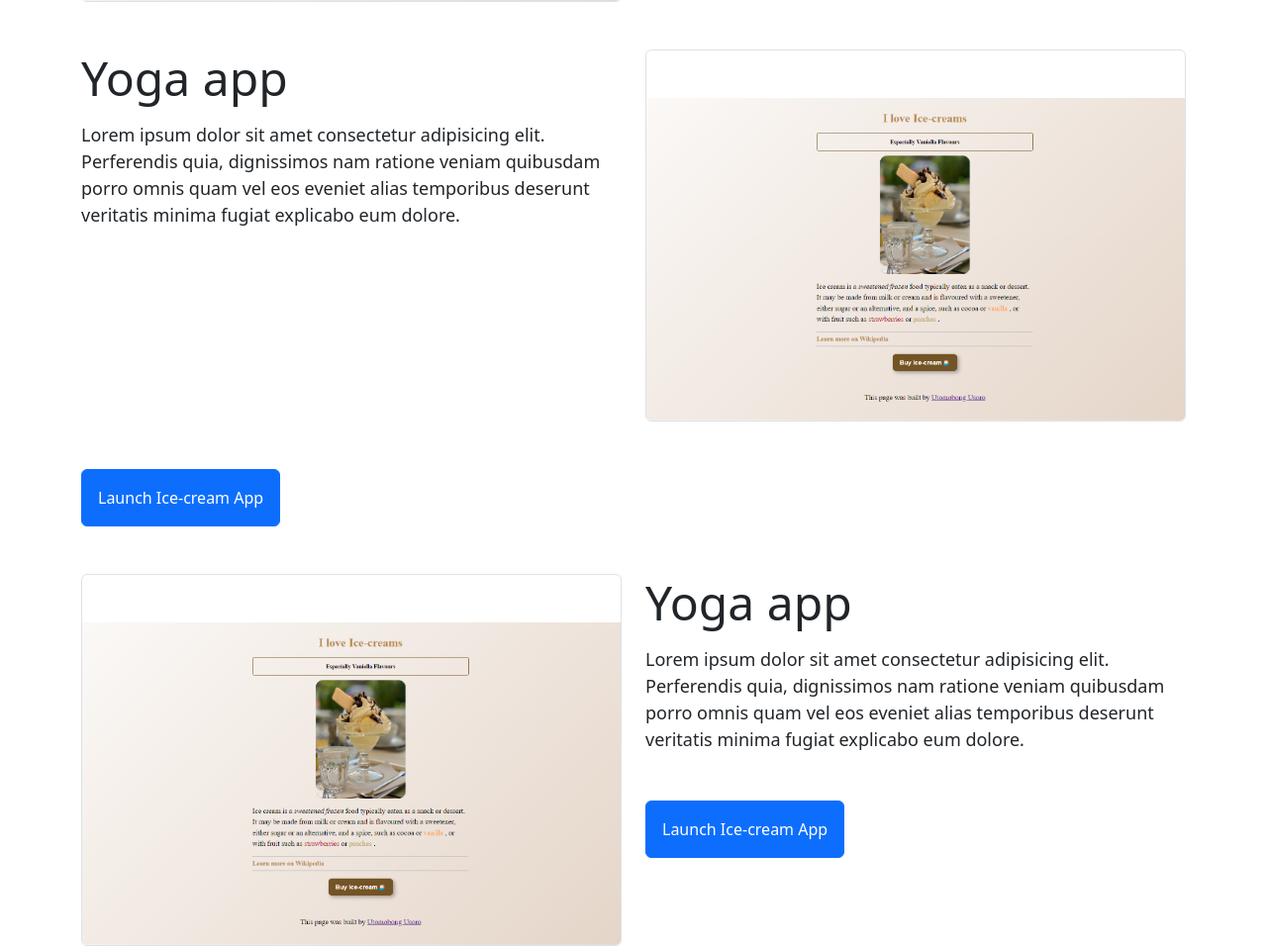
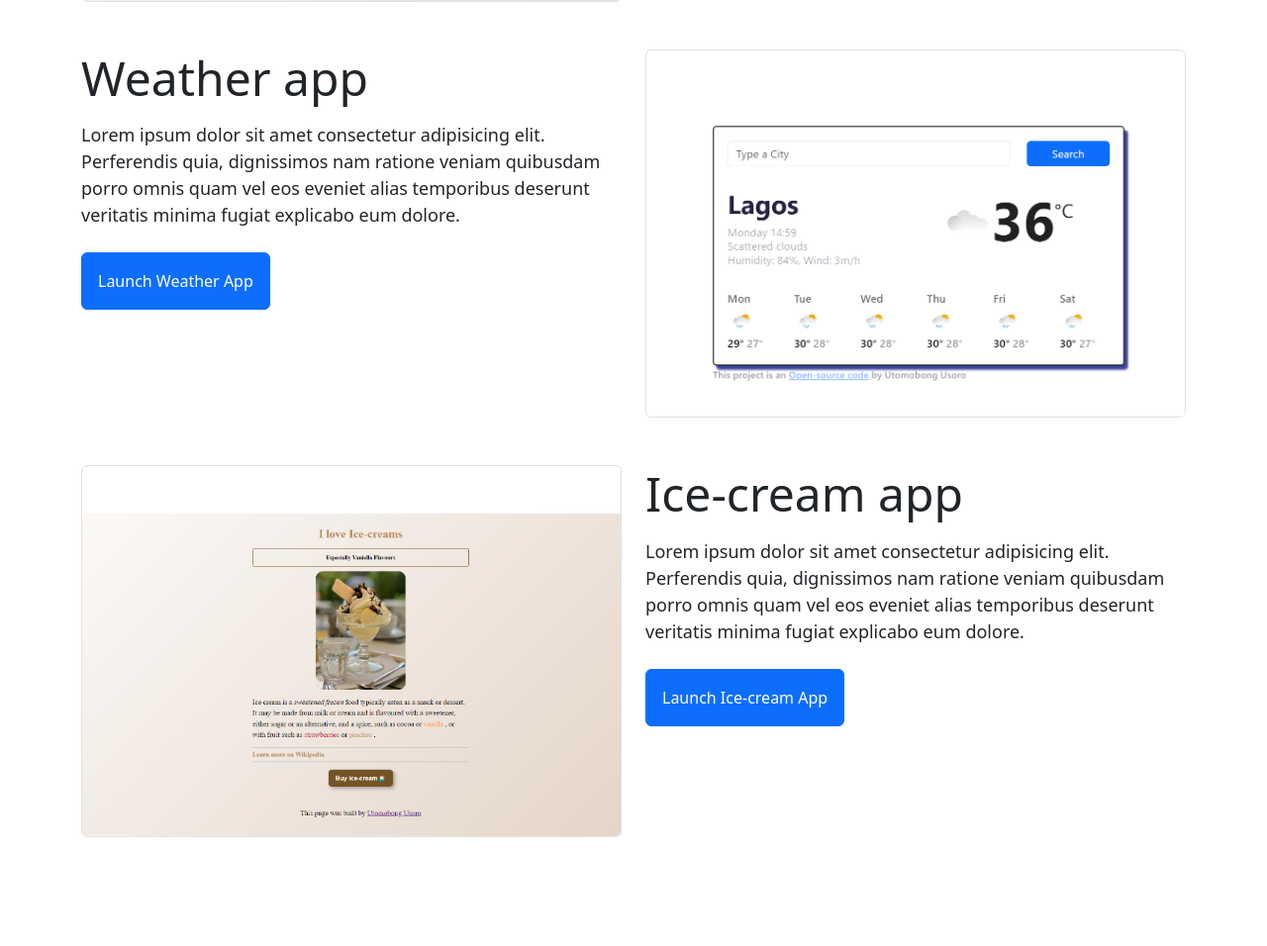
Before and after one commit to uty123/Portfolio-project, a plain HTML site: page index.html in a window 1280 px wide. Shown: the part 860-1816 px from the top of the page at 99% size. After the commit the page ends 1706 px from the top, so only its background shows below. Drawn offline with nearby package versions, Linux system fonts and the light colour scheme.

Commit message:
minor changes

```diff
--- a/index.html
+++ b/index.html
@@ -78,32 +78,8 @@
       </div>
 
       <div class="row mt-5">
-        <div class="col-md-6">
-          <h2 class="mb-3">Yoga app</h2>
-          <p>
-            Lorem ipsum dolor sit amet consectetur adipisicing elit. Perferendis
-            quia, dignissimos nam ratione veniam quibusdam porro omnis quam vel
-            eos eveniet alias temporibus deserunt veritatis minima fugiat
-            explicabo eum dolore.
-          </p>
-        </div>
-
-        <div class="col-md-6 d-flex w-50">
-          <img src="src/Basic.png" class="img-fluid rounded border pt-5" />
-        </div>
-
-        <div class="mt-5">
-          <a href="#" class="btn btn-primary p-3"> Launch Ice-cream App</a>
-        </div>
-      </div>
-
-      <div class="row mt-5">
-        <div class="col-md-6 d-flex w-50">
-          <img src="src/Basic.png" class="img-fluid rounded border pt-5" />
-        </div>
-
-        <div class="col-md-6">
-          <h2 class="mb-3">Yoga app</h2>
+        <div class="col-6">
+          <h2 class="mb-3">Weather app</h2>
           <p>
             Lorem ipsum dolor sit amet consectetur adipisicing elit. Perferendis
             quia, dignissimos nam ratione veniam quibusdam porro omnis quam vel
@@ -111,7 +87,31 @@
             explicabo eum dolore.
           </p>
 
-          <div class="mt-5">
+          <div class="mt-4">
+            <a href="#" class="btn btn-primary p-3"> Launch Weather App</a>
+          </div>
+        </div>
+
+        <div class="col-6 d-flex w-50">
+          <img src="src/vanilla.png" class="img-fluid rounded border pt-5" />
+        </div>
+      </div>
+
+      <div class="row mt-5">
+        <div class="col-6 d-flex w-50">
+          <img src="src/Basic.png" class="img-fluid rounded border pt-5" />
+        </div>
+
+        <div class="col-6">
+          <h2 class="mb-3">Ice-cream app</h2>
+          <p>
+            Lorem ipsum dolor sit amet consectetur adipisicing elit. Perferendis
+            quia, dignissimos nam ratione veniam quibusdam porro omnis quam vel
+            eos eveniet alias temporibus deserunt veritatis minima fugiat
+            explicabo eum dolore.
+          </p>
+
+          <div class="mt-4">
             <a href="#" class="btn btn-primary p-3"> Launch Ice-cream App</a>
           </div>
         </div>
```
